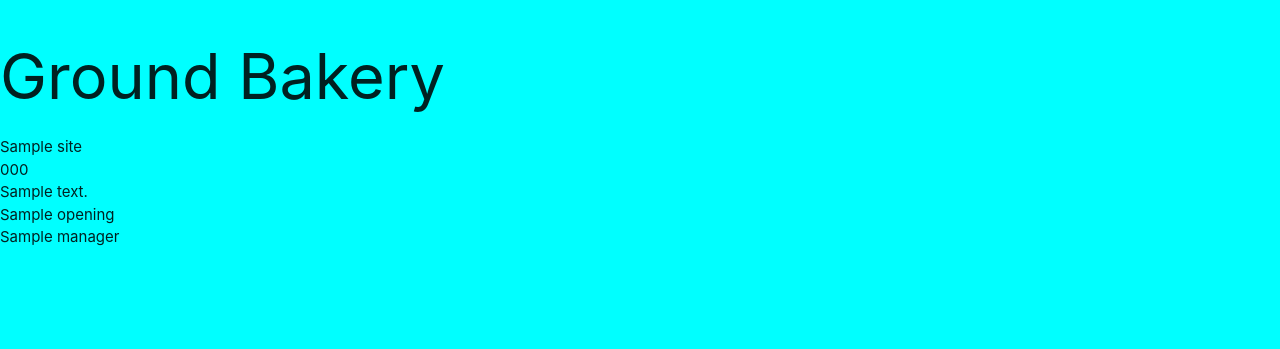
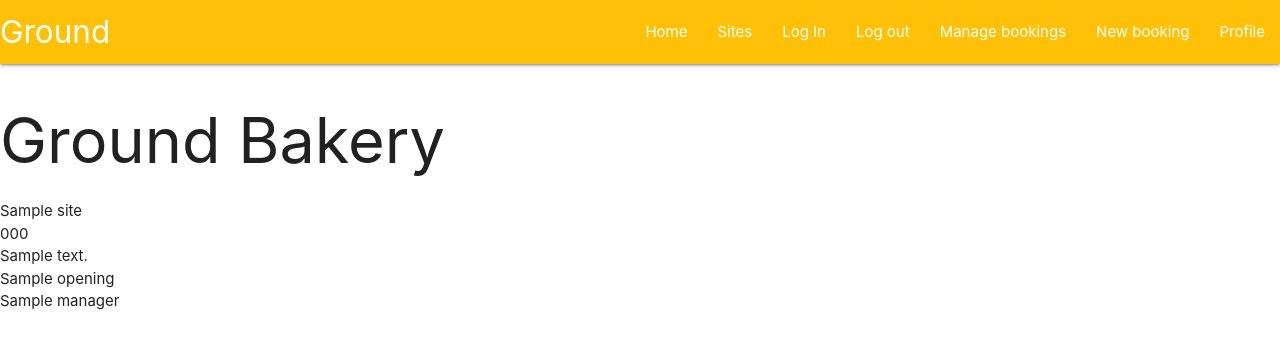
Before and after one commit to TomasErudito/ground, a Flask app: page / in a window 1280 px wide. Shown: the top 349 px of the page. Run offline with Flask 2, Linux system fonts and the light colour scheme; a database or web service that is not in the repository returns one stand-in record (values such as "Sample title"); some libraries are stand-ins or nearby versions.

Commit message:
navigation

```diff
--- a/static/css/style.css
+++ /dev/null
@@ -1,3 +0,0 @@
-body{
-    background-color: aqua;
-}
--- a/static/js/ownjs.js
+++ b/static/js/ownjs.js
@@ -0,0 +1,3 @@
+$(document).ready(function(){
+    $('.sidenav').sidenav();
+  });
--- a/templates/base.html
+++ b/templates/base.html
@@ -14,6 +14,35 @@
     <title>Ground Bakery</title>
 </head>
 <body>
+<header>
+    <!-- top navigation-->
+    <nav class="nav-extended amber">
+        <div class="nav-wrapper">
+          <a href="#!" class="brand-logo amber text-darken-4">Ground</a>
+          <a href="#" data-target="mobile-demo" class="sidenav-trigger"><i class="fas fa-bars"></i></a>
+          <ul class="right hide-on-med-and-down">
+            <li><a href="#">Home</a></li>
+            <li><a href="#">Sites</a></li>
+            <li><a href="#">Log In</a></li>
+            <li><a href="#">Log out</a></li>
+            <li><a href="#">Manage bookings</a></li>
+            <li><a href="#">New booking</a></li>
+            <li><a href="#">Profile</a></li>
+          </ul>
+        </div>
+      </nav>
+
+      <!-- mobile navigation-->
+      <ul class="sidenav" id="mobile-demo">
+        <li><h4 class="center-align amber text-darken-4">Ground</h4></li>
+        <li><a href="sass.html">Sass</a></li>
+        <li><a href="badges.html">Components</a></li>
+        <li><a href="collapsible.html">Javascript</a></li>
+        <li><a href="mobile.html">Mobile</a></li>
+      </ul>
+
+</header>
+
     <H1>Ground Bakery</H1>
     {% block content %}
     {% endblock %}
```
